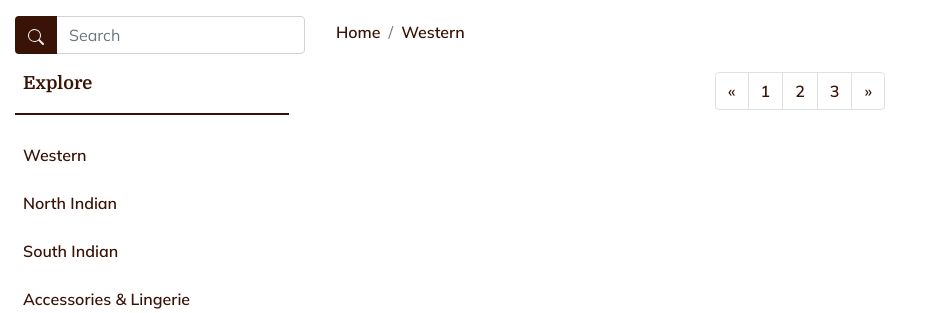
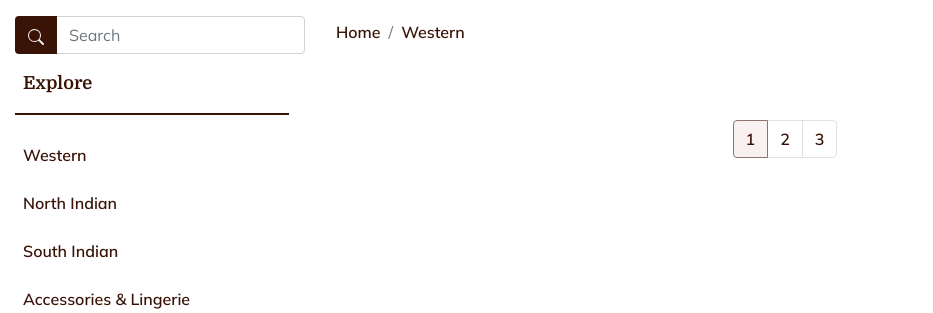
Before and after one commit to marymathews/bridal-boutique, a Flask app: page /showWestern/1 in a window 1280 px wide. Shown: the part 110-423 px from the top of the page, without its empty margins (0-933 px from the left). Run offline with Flask 2, Linux system fonts and the light colour scheme; data that the repository does not hold is empty.

Commit message:
completed pagination

```diff
--- a/static/js/western.js
+++ b/static/js/western.js
@@ -1,17 +1,22 @@
-// $(document).ready(function() {
-//     fetchProducts(1);
-// })
+$(document).ready(function() {
+    var path = window.location.pathname
+    console.log(path);
 
-// function fetchProducts(page) {
-//     $.ajax({
-//         url: '/getProducts/west/' + page,
-//         type: 'GET',
-//         dataType: 'json',
-//         success: function(response) {
-//             console.log(response);
-//         },
-//         error: function(error) {
-//             console.log(error);
-//         }
-//     });
-// }
+    if(path.includes(1)) {
+        $("#page-1").addClass("active");
+        $("#page-2").removeClass("active");
+        $("#page-3").removeClass("active");
+    };
+
+    if(path.includes(2)) {
+        $("#page-1").removeClass("active");
+        $("#page-2").addClass("active");
+        $("#page-3").removeClass("active");
+    };
+
+    if(path.includes(3)) {
+        $("#page-1").removeClass("active");
+        $("#page-2").removeClass("active");
+        $("#page-3").addClass("active");
+    };
+});
--- a/static/styles.css
+++ b/static/styles.css
@@ -139,6 +139,13 @@ html, body {
   .size {
     font-size: medium;
   }
+  .pagination {
+    margin-top: 3rem!important;
+  }
+  .page-item.active .page-link {
+    background-color: #f9f1f1;
+    border-color: #8f746d;
+  }
   .hovereffect {
     width: 100%;
     height: 100%;
--- a/templates/western.html
+++ b/templates/western.html
@@ -145,23 +145,11 @@
                         </div>
                     </div>
                     <!-- Second row with pagination -->
-                    <div class="row justify-content-center">
-                        <ul class="pagination" id="pages">
-    						<li class="page-item">
-      							<a class="page-link" href="#" aria-label="Previous">
-        							<span aria-hidden="true"> &laquo; </span>
-        							<span class="sr-only"> Previous </span>
-      							</a>
-    						</li>
-    						<li class="page-item"> <a class="page-link" href="/showWestern/1"> 1 </a> </li>
-    						<li class="page-item"> <a class="page-link" href="/showWestern/2"> 2 </a> </li>
-    						<li class="page-item"> <a class="page-link" href="/showWestern/3"> 3 </a> </li>
-    						<li class="page-item">
-      							<a class="page-link" href="#" aria-label="Next">
-        							<span aria-hidden="true"> &raquo; </span>
-        							<span class="sr-only"> Next </span>
-      							</a>
-    						</li>
+                    <div class="row w-100">
+                        <ul class="pagination justify-content-center text-center w-100" id="pages">
+    						<li class="page-item active" id="page-1"> <a class="page-link" href="/showWestern/1">1</a> </li>
+    						<li class="page-item" id="page-2"> <a class="page-link" href="/showWestern/2">2</a> </li>
+    						<li class="page-item" id="page-3"> <a class="page-link" href="/showWestern/3">3</a> </li>
  						 </ul>
                     </div>
                 </div>
```
